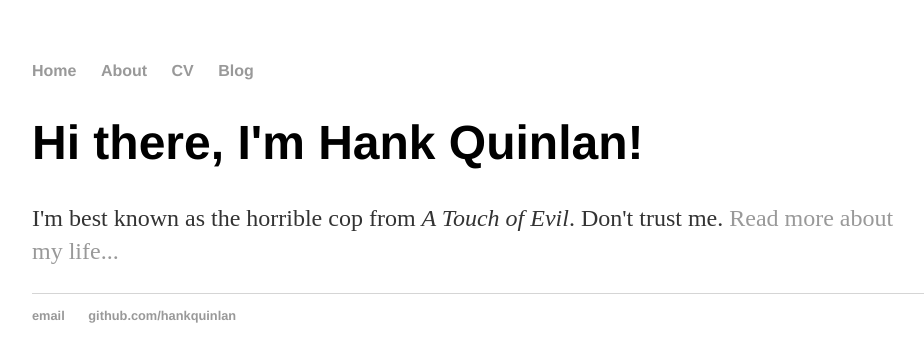
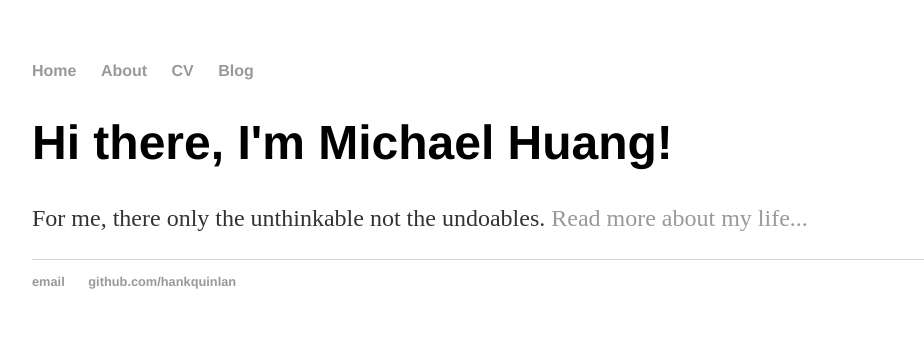
Before and after one commit to michaelhuang1/michaelhuang1.github.io, a Jekyll site: the page built from index.html, in a window 1280 px wide. Shown: the top 362 px of the page, without its empty margins (160-1084 px from the left). Built offline with Jekyll 4.4.1, drawn with Linux system fonts in a browser that asks for light colours.

Commit message:
Update index.html

```diff
--- a/index.html
+++ b/index.html
@@ -4,6 +4,6 @@ title: Hank Quinlan, Horrible Cop
 ---
 
 		<div class="blurb">
-			<h1>Hi there, I'm Hank Quinlan!</h1>
-			<p>I'm best known as the horrible cop from <em>A Touch of Evil</em>. Don't trust me. <a href="/about">Read more about my life...</a></p>
+			<h1>Hi there, I'm Michael Huang!</h1>
+			<p> For me, there only the unthinkable not the undoables. <a href="/about">Read more about my life...</a></p>
 		</div>
```
